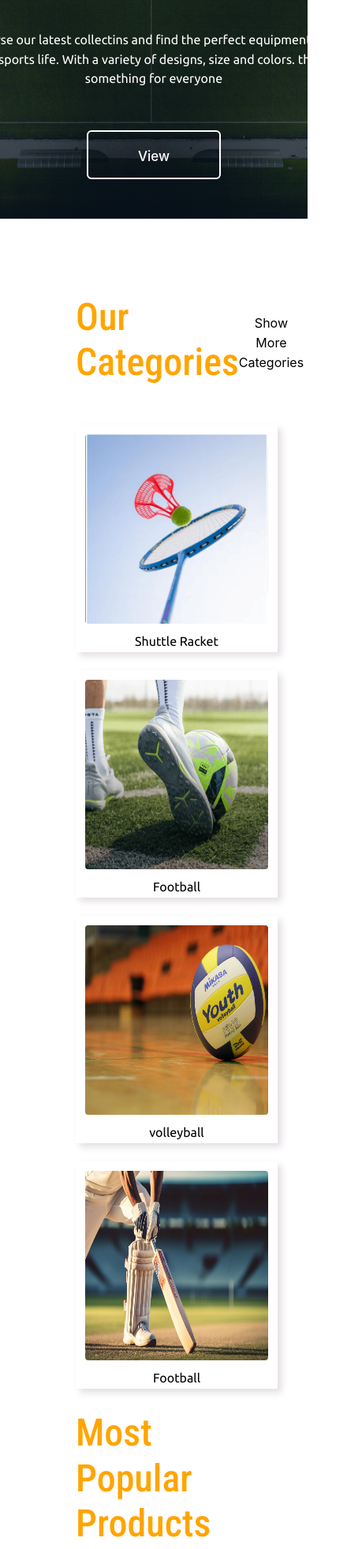
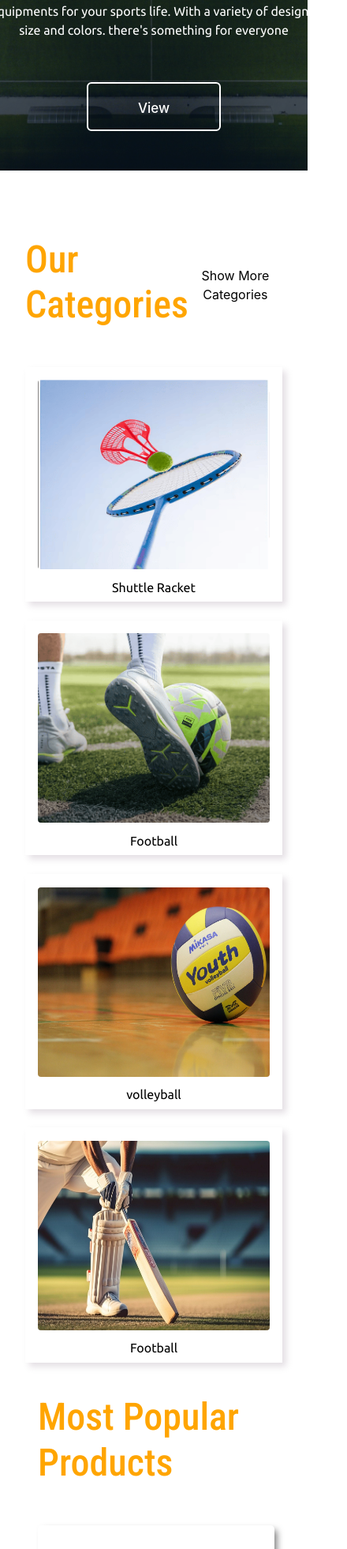
Before and after one commit to naseehan/boots, a React (Vite) app: page / in a window 390 px wide. Shown: the part 671-2633 px from the top of the page at 79% size, 440 px wide, since content can reach past the window. Built offline with nearby package versions, Linux system fonts and the light colour scheme; a web font is replaced by a local one.

Commit message:
make mobile responsive

```diff
--- a/src/App.css
+++ b/src/App.css
@@ -21,3 +21,9 @@ h3{
     font-size: 3rem;
     color: #ffa500;
 }
+
+@media (max-width:500px){
+    .common-container{
+        margin: 2rem;
+    }
+}
--- a/src/stylePages/Home/App.css
+++ b/src/stylePages/Home/App.css
@@ -3,19 +3,6 @@
   display: grid;
   justify-content: center;
   grid-template-columns: repeat(auto-fit, minmax(490px, 1fr));
-  /* background: linear-gradient(
-    90deg,
-    hsla(22, 81%, 44%, 1) 0%,
-    hsla(53, 65%, 80%, 1) 54%,
-    hsla(0, 0%, 96%, 1) 95%,
-    hsla(0, 0%, 96%, 1) 100%
-  ); */
-  /* background-image: url(../../assets/bg.jpg);
-  object-fit: cover;
-    background-size: cover;
-    background-position: 50%; */
-  /* background: linear-gradient(90deg, hsla(214, 33%, 26%, 1) 46%, hsla(360, 78%, 62%, 1) 100%); */
-  /* background: url(../../assets/heroBg.jpg); */
 }
 .home-bg {
   width: 100%;
@@ -118,3 +105,13 @@
     margin-bottom: 5rem;
   }
 }
+
+
+@media (max-width: 500px){
+  .home-container{
+        grid-template-columns: repeat(auto-fit, minmax(430px, 1fr));
+  }
+  .inside-div{
+    width: auto;
+  }
+}
--- a/src/stylePages/chooseUs/App.css
+++ b/src/stylePages/chooseUs/App.css
@@ -29,3 +29,9 @@
     font-weight: 400;
     font-family: 'Roboto Condensed';
 }
+
+@media (max-width: 500px){
+    .choose-us-container{
+        margin: 2rem;
+    }
+}
--- a/src/stylePages/mostPopular/App.css
+++ b/src/stylePages/mostPopular/App.css
@@ -1,11 +1,11 @@
 .most-popular-container {
   margin: 6rem;
 }
-.popular{
-    display: grid;
-    gap: 2rem;
-    grid-template-columns: repeat(auto-fit, minmax(300px, 1fr));
-    text-align: center;
+.popular {
+  display: grid;
+  gap: 2rem;
+  grid-template-columns: repeat(auto-fit, minmax(300px, 1fr));
+  text-align: center;
 }
 .each-products {
   border-radius: 5px;
@@ -20,3 +20,9 @@
   display: grid;
   gap: 1rem;
 }
+
+@media (max-width: 500px) {
+  .most-popular-container {
+    margin: 7rem 3rem;
+  }
+}
```
